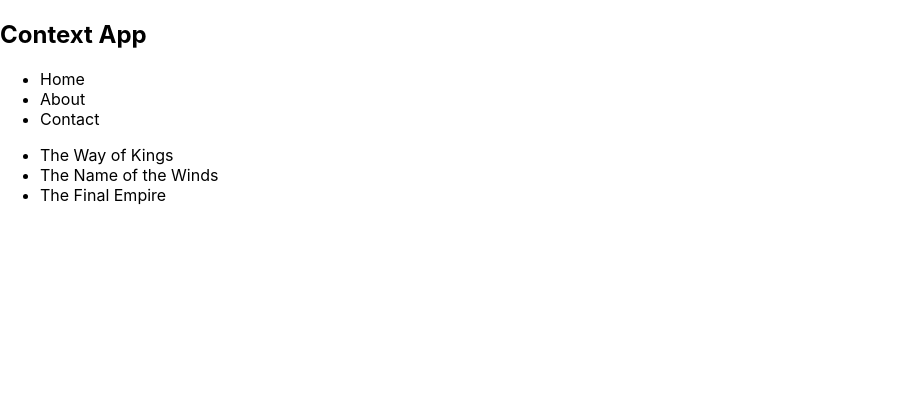
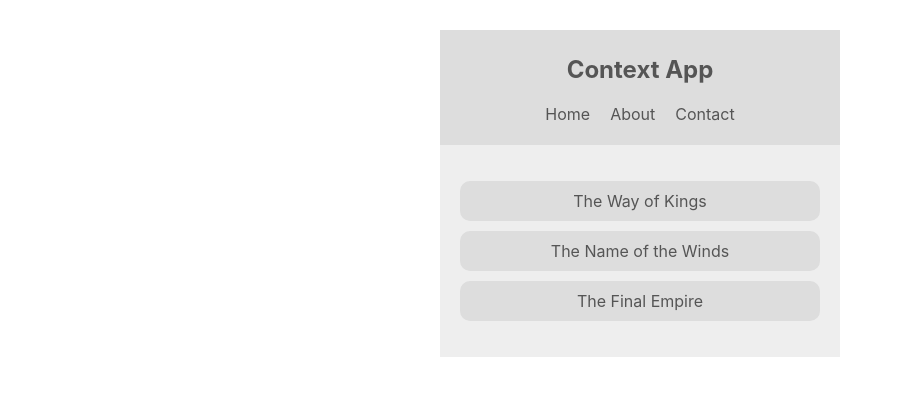
Before and after one commit to 27diego/React-Hooks-and-Context-App, a React (Create React App) app: page / in a window 1280 px wide. Shown: the top 396 px of the page, without its empty margins (0-902 px from the left). Built offline with nearby package versions, Linux system fonts and the light colour scheme.

Commit message:
wrong path

```diff
--- a/src/App.js
+++ b/src/App.js
@@ -1,12 +1,15 @@
 import React from "react";
 import Navbar from "./components/Navbar";
 import BookList from "./components/BookList";
+import ThemeContextProvider from "./contexts/ThemeContext";
 
 function App() {
   return (
     <div className="App">
-      <Navbar />
-      <BookList />
+      <ThemeContextProvider>
+        <Navbar />
+        <BookList />
+      </ThemeContextProvider>
     </div>
   );
 }
--- a/src/components/BookList.js
+++ b/src/components/BookList.js
@@ -1,17 +1,23 @@
-import React, { Component } from "react";
+import React, { useContext } from "react";
+import { ThemeContext } from "../contexts/ThemeContext";
 
-class BookList extends Component {
-  render() {
-    return (
-      <div className="book-list">
-        <ul>
-          <li>The Way of Kings</li>
-          <li>The Name of the Winds</li>
-          <li>The Final Empire</li>
-        </ul>
-      </div>
-    );
-  }
-}
+const BookList = props => {
+  const context = useContext(ThemeContext);
+  const { light, dark, isLightTheme } = context;
+
+  const theme = isLightTheme ? light : dark;
+  return (
+    <div
+      className="book-list"
+      style={{ color: theme.syntax, background: theme.bg }}
+    >
+      <ul>
+        <li style={{ background: theme.ui }}>The Way of Kings</li>
+        <li style={{ background: theme.ui }}>The Name of the Winds</li>
+        <li style={{ background: theme.ui }}>The Final Empire</li>
+      </ul>
+    </div>
+  );
+};
 
 export default BookList;
--- a/src/components/Navbar.js
+++ b/src/components/Navbar.js
@@ -1,9 +1,13 @@
 import React, { Component } from "react";
+import { ThemeContext } from "../contexts/ThemeContext";
 
 class Navbar extends Component {
+  static contextType = ThemeContext;
   render() {
+    const { isLightTheme, light, dark } = this.context;
+    const theme = isLightTheme ? light : dark;
     return (
-      <nav>
+      <nav style={{ background: theme.ui, color: theme.syntax }}>
         <h1>Context App</h1>
         <ul>
           <li>Home</li>
--- a/src/index.css
+++ b/src/index.css
@@ -1,13 +1,38 @@
 body {
   margin: 0;
-  font-family: -apple-system, BlinkMacSystemFont, 'Segoe UI', 'Roboto', 'Oxygen',
-    'Ubuntu', 'Cantarell', 'Fira Sans', 'Droid Sans', 'Helvetica Neue',
+  font-family: -apple-system, BlinkMacSystemFont, "Segoe UI", "Roboto", "Oxygen",
+    "Ubuntu", "Cantarell", "Fira Sans", "Droid Sans", "Helvetica Neue",
     sans-serif;
   -webkit-font-smoothing: antialiased;
   -moz-osx-font-smoothing: grayscale;
 }
 
-code {
-  font-family: source-code-pro, Menlo, Monaco, Consolas, 'Courier New',
-    monospace;
+/* app styles */
+.App {
+  max-width: 400px;
+  margin: 30px auto;
+  text-align: center;
 }
+nav {
+  padding: 5px;
+}
+nav ul {
+  padding: 0;
+}
+nav ul li {
+  display: inline-block;
+  margin: 0 10px;
+}
+.book-list {
+  padding: 20px;
+  margin-bottom: 20px;
+}
+.book-list ul {
+  padding: 0;
+  list-style-type: none;
+}
+.book-list li {
+  padding: 10px;
+  margin: 10px auto;
+  border-radius: 10px;
+}
```
